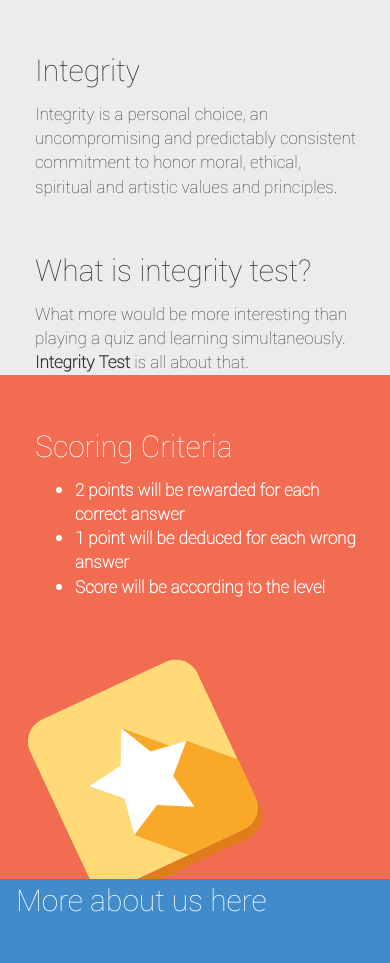
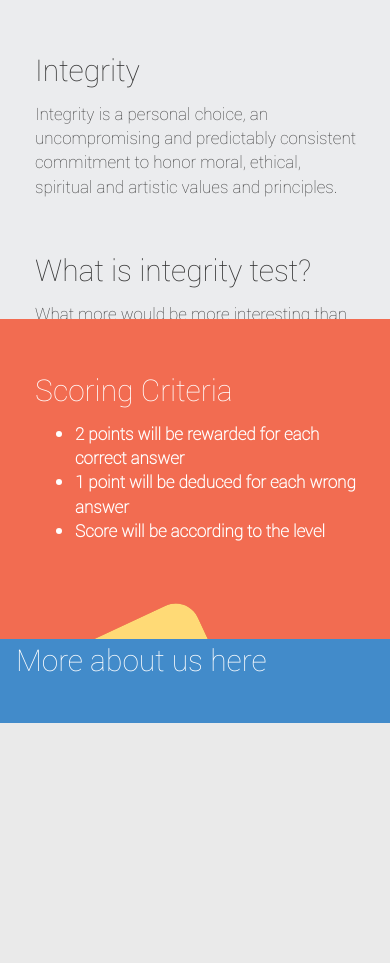
Before and after one commit to Acesmndr/Integrity-Test, a PHP site: page / in a window 390 px wide. Shown: the part 501-1464 px from the top of the page. After the commit the page ends 1224 px from the top, so only its background shows below. Run offline with PHP 8.4, Linux system fonts and the light colour scheme; some libraries are stand-ins or nearby versions; some web fonts are replaced.

Commit message:
minor work on css

```diff
--- a/css/main.css
+++ b/css/main.css
@@ -70,38 +70,51 @@
 .aboutIntegrity1{
 	width: 50%;
 	min-height: 300px;
-	max-height: auto;
+	height: 320px;
 	float: left;
 	background: #ebecee;
 	overflow: hidden;
 	transition: all 300ms ease-in-out;
+	-o-transition: all 300ms ease-in-out;
+	-moz-transition: all 300ms ease-in-out;
+	-webkit-transition: all 300ms ease-in-out;
 }
 .aboutIntegrity2{
 		width: 50%;
 		min-height: 300px;
-		max-height: auto;
+		height: 320px;
 		float: left;
 		background: #f26c51;
+		overflow: hidden;
 		transition: all 300ms ease-in-out;
+		-o-transition: all 300ms ease-in-out;
+		-moz-transition: all 300ms ease-in-out;
+		-webkit-transition: all 300ms ease-in-out;
 	}
-@media screen and (max-width: 500px){
+@media screen and (max-width: 782px){
 	.aboutIntegrity1{
 		width: 100%;
 		min-height: 300px;
-		max-height: auto;
+		max-height: 320px;
 		float: left;
 		background: #ebecee;
-		overflow: hidden;
+		padding-bottom: 30px;
 		transition: all 300ms ease-in-out;
+		-o-transition: all 300ms ease-in-out;
+		-moz-transition: all 300ms ease-in-out;
+		-webkit-transition: all 300ms ease-in-out;
 	}
 	.aboutIntegrity2{
 		width: 100%;
 		min-height: 300px;
-		max-height: auto;
+		max-height:  320px;
 		float: left;
 		background: #f26c51;
-		overflow: hidden;
+		padding-bottom: 30px;
 		transition: all 300ms ease-in-out;
+		-o-transition: all 300ms ease-in-out;
+		-moz-transition: all 300ms ease-in-out;
+		-webkit-transition: all 300ms ease-in-out;
 	}
 }
 .title{
```
